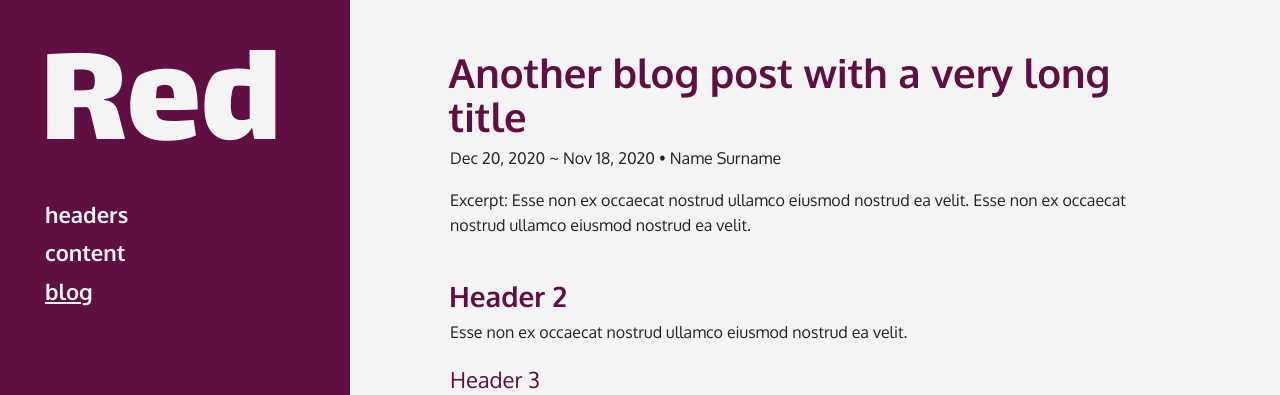
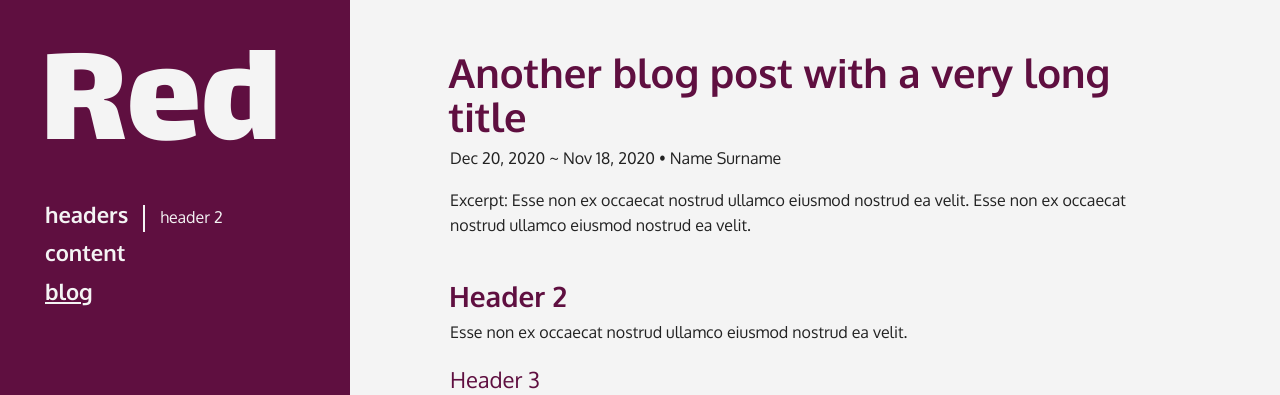
Before and after one commit to rafalkaron/r-jekyll-theme, a Jekyll site: the page built from _posts/2020-12-20-another-blog-post.md, in a window 1280 px wide. Shown: the top 395 px of the page. Built offline with Jekyll 4.4.1, drawn with Linux system fonts in a browser that asks for light colours; some web fonts are replaced.

Commit message:
header 2 for blog posts

```diff
--- a/_includes/header.html
+++ b/_includes/header.html
@@ -15,6 +15,10 @@
             <h1 class="print print-header">Contents</h1>
             <div id="toc-sections">
                 {% include toc/sections.html html=content anchor_class="nav-link" h_min=1 h_max=1 sanitize=true skip_no_ids=true %}
+
+                {%- if page.layout == "post" -%}
+                {% include toc/sections.html html=content anchor_class="nav-link" h_min=2 h_max=2 sanitize=true skip_no_ids=true %}
+                {%- endif %}
             </div>
         </div>
     </nav>
```
